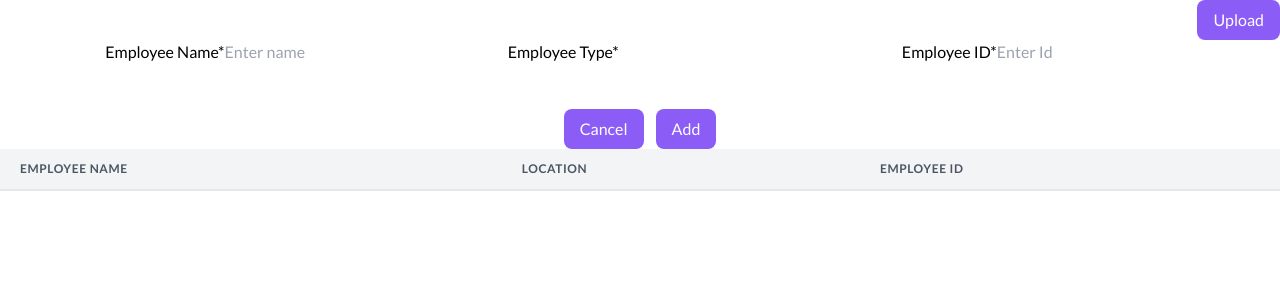
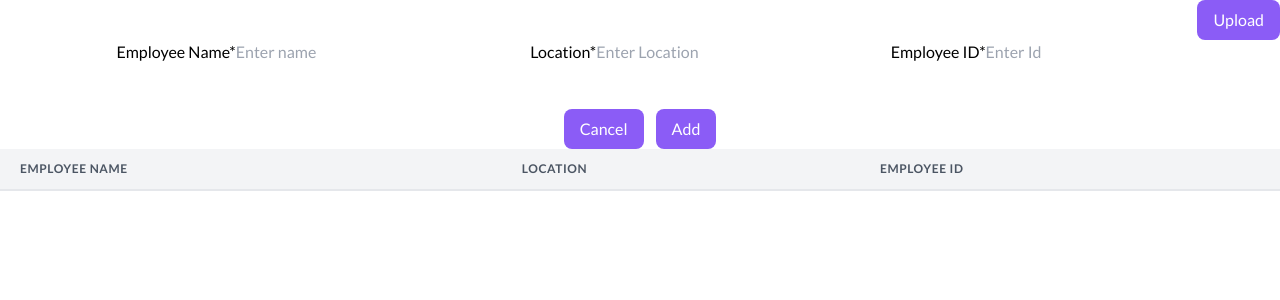
Before and after one commit to Teja1655/UploadMasterData, a React (Vite) app: page / in a window 1280 px wide. Shown: the top 300 px of the page. Built offline with nearby package versions, Linux system fonts and the light colour scheme.

Commit message:
Added employee DataTable

```diff
--- a/src/App.jsx
+++ b/src/App.jsx
@@ -2,16 +2,19 @@ import React, { useState } from "react";
 import UploadButton from "./Components/UploadButton";
 import UploadMasterData from "./Components/UploadMasterData";
 import SuccessPopup from "./Components/SuccessPopup";
-import DataTable from "./Components/DataTable";
+import EmployeeForm from "./Components/EmployeeForm";
+import EmployeeDataTable from "./Components/Employee DataTable";
+
 
 const App = () => {
   const [showUpload, setShowUpload] = useState(false);
   const [showSuccessPopup, setShowSuccessPopup] = useState(false);
   const [uploadedData, setUploadedData] = useState(null);
+  const [employeeData, setEmployeeData] = useState([]);
 
   const handleUploadButtonClick = () => {
     setShowUpload(true);
-  };
+    };
 
   const handleSuccessModalButtonClick = () => {
     setShowSuccessPopup(false);
@@ -25,6 +28,10 @@ const App = () => {
     }else{
       console.log("Invalid Data Format:Data is not an array");
     }
+  };
+
+  const handleEmployeeFormSubmit = (employee) => {
+    setEmployeeData([...employeeData, employee]);
   };
 
 
@@ -43,7 +50,8 @@ const App = () => {
           onButtonClick={handleSuccessModalButtonClick}
         />
       )}
-      {uploadedData && <DataTable data={uploadedData} />}
+       <EmployeeForm onSubmit={handleEmployeeFormSubmit} />
+      <EmployeeDataTable employees={employeeData} />
     </div>
   );
 };
--- a/src/Components/Employee DataTable.jsx
+++ b/src/Components/Employee DataTable.jsx
@@ -1,6 +1,6 @@
 import React from 'react';
 
-const EmployeeDataTable = ({ employees }) => {
+const EmployeeDataTable = ({ employees=[] }) => {
   return (
     <table className="min-w-full leading-normal">
       <thead>
@@ -16,21 +16,22 @@ const EmployeeDataTable = ({ employees }) => {
           </th>
         </tr>
       </thead>
-      {/* <tbody>
+      <tbody>
   {employees.map((employee, index) => (
     <tr key={index}>
       <td className="px-5 py-5 border-b border-gray-200 bg-white text-sm">
         {employee.name}
       </td>
       <td className="px-5 py-5 border-b border-gray-200 bg-white text-sm">
-              {employee.type}
+        {employee.location}
       </td>
       <td className="px-5 py-5 border-b border-gray-200 bg-white text-sm">
         {employee.id}
       </td>
     </tr>
   ))}
-      </tbody> */}
+</tbody>
+
     </table>
   );
 };
--- a/src/Components/EmployeeForm.jsx
+++ b/src/Components/EmployeeForm.jsx
@@ -1,20 +1,33 @@
-import React from 'react';
+import React, { useState } from 'react';
 
 const EmployeeForm = ({ onSubmit }) => {
+    const[name,setName]=useState('');
+    const[location,setLocation]=useState('');
+    const[id,setId]=useState('');
+
+     const hanldesubmit =(e)=>{
+        e.preventDefault();
+
+     const newEmployee={name,id,location};
+     onSubmit(newEmployee);
+     setName('');
+     setLocation('');
+     setId('');
+     }
   return (
-    <form className="employee-form" onSubmit={onSubmit}>
+    <form className="employee-form" onSubmit={hanldesubmit} >
      <div className='flex justify-evenly'>
      <label>
         Employee Name*
-        <input type="text" placeholder="Enter name" />
+        <input type="text" placeholder="Enter name"  value={name} onChange={(e)=>setName(e.target.value)}/>
       </label>
       <label>
-        Employee Type*
-          <input type="type" placeholder=''/>
+        Location*
+          <input type="type" placeholder='Enter Location' value={location} onChange={(e)=>setLocation(e.target.value)}/>
          </label>
           <label>
         Employee ID*
-         <input type='text' placeholder='Enter Id'/>
+         <input type='text' placeholder='Enter Id' value={id} onChange={(e)=>setId(e.target.value)}/>
          </label>
          </div>
 
--- a/src/Components/UploadButton.jsx
+++ b/src/Components/UploadButton.jsx
@@ -1,22 +1,12 @@
 import React from "react";
-import EmployeeForm from "./EmployeeForm";
-import EmployeeDataTable from "./Employee DataTable";
 
+const UploadButton=({onClick})=>{
+    return(
 
-
- const UploadButton=({onClick})=>{
-    return(
-      <div className="">
       <div className="flex  flex-row-reverse">
          <button className="bg-violet-500 text-white py-2 px-4 rounded-lg" onClick={onClick}>Upload</button>
      </div>
-     <div>
-      <EmployeeForm/>
-     </div>
-     <div>
-      <EmployeeDataTable/>
-     </div>
-     </div>
+
     )
  }
  export default UploadButton;
```
Also changed, not shown: src/Components/UploadMasterData.jsx (+1 -58 lines). Lines whose indentation alone changed are shown as unchanged.
